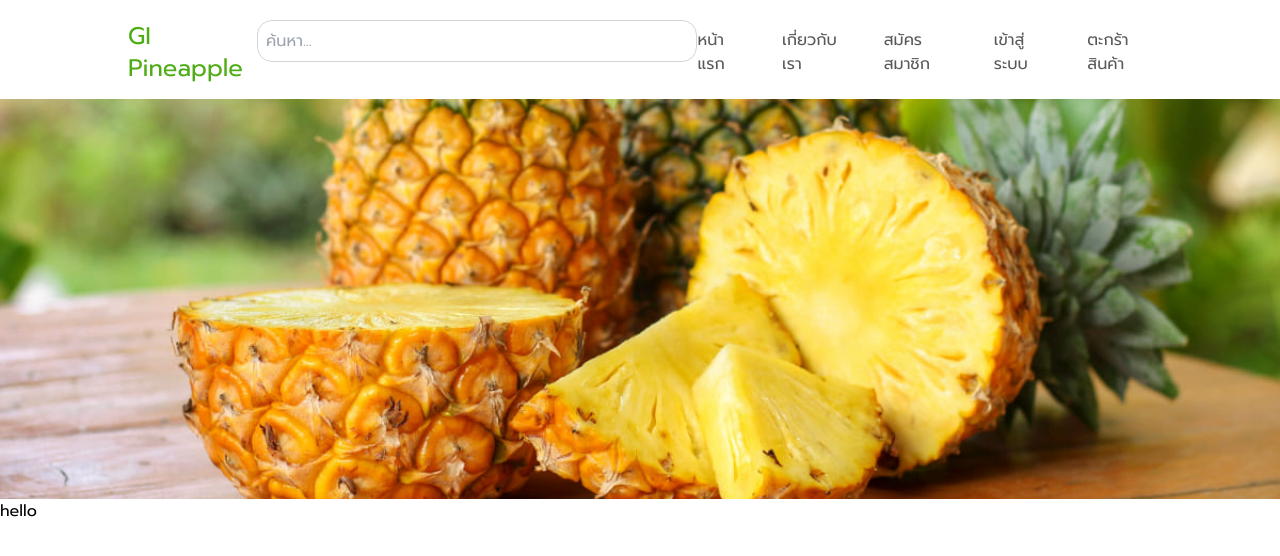
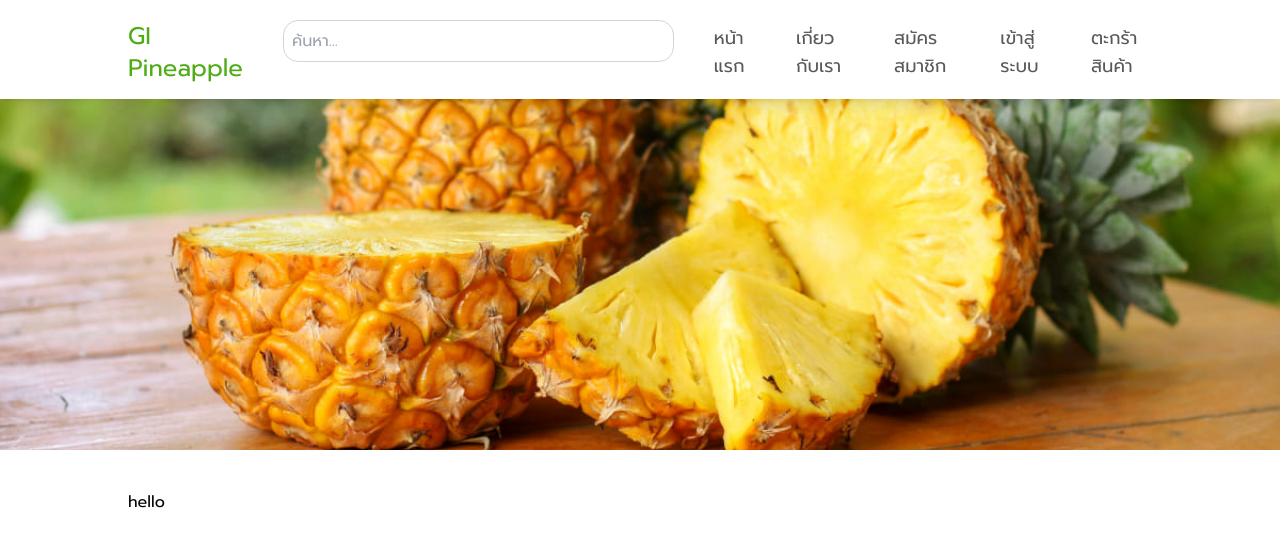
Before and after one commit to Daran-11/GI-E-Commerce, a Next.js app: page / in a window 1280 px wide. Shown: the top 556 px of the page. Built offline with nearby package versions, Linux system fonts and the light colour scheme.

Commit message:
ติดตั้ง Mysql2 กับทดลอง API

```diff
--- a/package.json
+++ b/package.json
@@ -9,6 +9,7 @@
     "lint": "next lint"
   },
   "dependencies": {
+    "mysql2": "^3.10.0",
     "next": "14.2.3",
     "react": "^18",
     "react-dom": "^18"
--- /dev/null
+++ b/src/app/api/product/route.js
@@ -0,0 +1,29 @@
+// Get the client
+import mysql from 'mysql2/promise';
+import { NextResponse } from 'next/server';
+// Create the connection to database
+const connection = await mysql.createConnection({
+  host: 'localhost',
+  user: 'root',
+  database: 'gipineapple',
+});
+
+// A simple SELECT query
+
+
+export async function GET(request) {
+    try {
+      // Execute SQL query to fetch products
+      const [results, fields] = await connection.query(
+        'SELECT * FROM `product` WHERE `ProductName` = "สับปะรด"'
+      );
+
+      console.log(results); // Log the results to console for testing
+
+      // Return the fetched data as JSON response
+      return NextResponse.json(results, { status: 200 }); // Return JSON response with status 200
+    } catch (error) {
+      console.error('Error fetching products:', error);
+      return NextResponse.json({ error: 'Internal Server Error' }, { status: 500 }); // Return JSON response with status 500
+    }
+  }
--- /dev/null
+++ b/src/app/api/user/route.js
@@ -0,0 +1,7 @@
+// src/app/api/user/route.js
+export async function GET(request) {
+    return new Response(JSON.stringify({ message: 'Hello from user' }), {
+      status: 200,
+      headers: { 'Content-Type': 'application/json' },
+    });
+  }
--- a/src/app/components/navbar.js
+++ b/src/app/components/navbar.js
@@ -3,18 +3,18 @@ import SearchBar from "./searchbar";
 export const Navbar = () => {
     return (
 
-        <div>
+        <div className="fixed top-0 left-0 w-full bg-white shadow-lg z-50">
             <div className="header flex w-[80%] justify-between m-auto pt-[20px] pb-[15px]">
-                <div className="logo m-auto">
-                    <h2 className="text-2xl text-[#4EAC14]">GI Pineapple</h2>
+                <div className="logo mr-10 mb-auto mt-auto">
+                    <h2 className=" text-2xl text-[#4EAC14]">GI Pineapple</h2>
                 </div>
 
-                <div className="search  w-[500px]">
+                <div className="search w-[500px]">
                     <SearchBar/>
                 </div>
-                <div className="menu m-auto">
+                <div className="menu mt-auto mb-auto ml-10">
                     <nav>
-                        <ul className="text-base text-[#595959] flex gap-[40px]">
+                        <ul className="menulist text-lg text-[#595959] flex gap-[40px]">
                             <li>
                                 <Link href=''>หน้าแรก</Link>
                             </li>
--- a/src/app/components/searchbar.js
+++ b/src/app/components/searchbar.js
@@ -1,11 +1,11 @@
 
 const SearchBar = () => {
   return (
-    <div className="justify-center">
+    <div className="Searchbar">
       <input
         type="text"
         placeholder="ค้นหา..."
-        className="w-full max-w-md p-2 border border-gray-300 rounded-lg focus:outline-none focus:ring-2 focus:ring-blue-500 focus:border-transparent"
+        className="w-full p-2 border border-gray-300 rounded-lg focus:outline-none focus:ring-2 focus:ring-blue-500 focus:border-transparent"
         style={{ borderRadius: '15px' }}
       />
     </div>
--- a/src/app/globals.css
+++ b/src/app/globals.css
@@ -1,3 +1,9 @@
 @tailwind base;
 @tailwind components;
 @tailwind utilities;
+
+.container {
+  max-width: 80%;
+  margin-left: auto;
+  margin-right: auto;
+}
--- a/src/app/page.js
+++ b/src/app/page.js
@@ -1,19 +1,19 @@
 
 export default function Home() {
   return (
-    <main>
+    /* อย่าลบตัว main ไม่งั้น navbar จะไม่ขึ้น เพราะตั้งเอาไว้ใน layout.js */
+    <>
 
-    <div class="bg-pineapple w-full h-[400px] bg-no-repeat bg-cover bg-scroll bg-center ">
+    <div className="image bg-pineapple w-full h-[450px] bg-no-repeat bg-cover bg-scroll bg-center ">
     </div>
 
-    <div>
-      <div class="h-4/5">
+
+      <div className="container mt-10">
         <a>
           hello
         </a>
       </div>
-   </div>
-  </main>
+  </>
   )
 
 }
```
Also changed, not shown: src/app/layout.js (+10 -4 lines), 1 other file (tests, documents, lock files or other folders).
